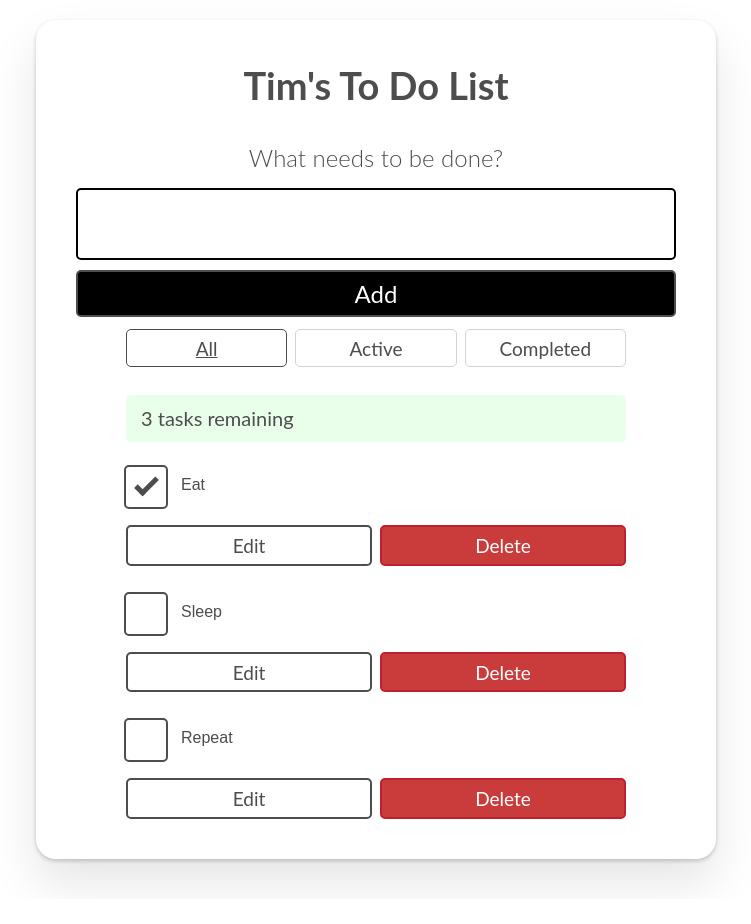
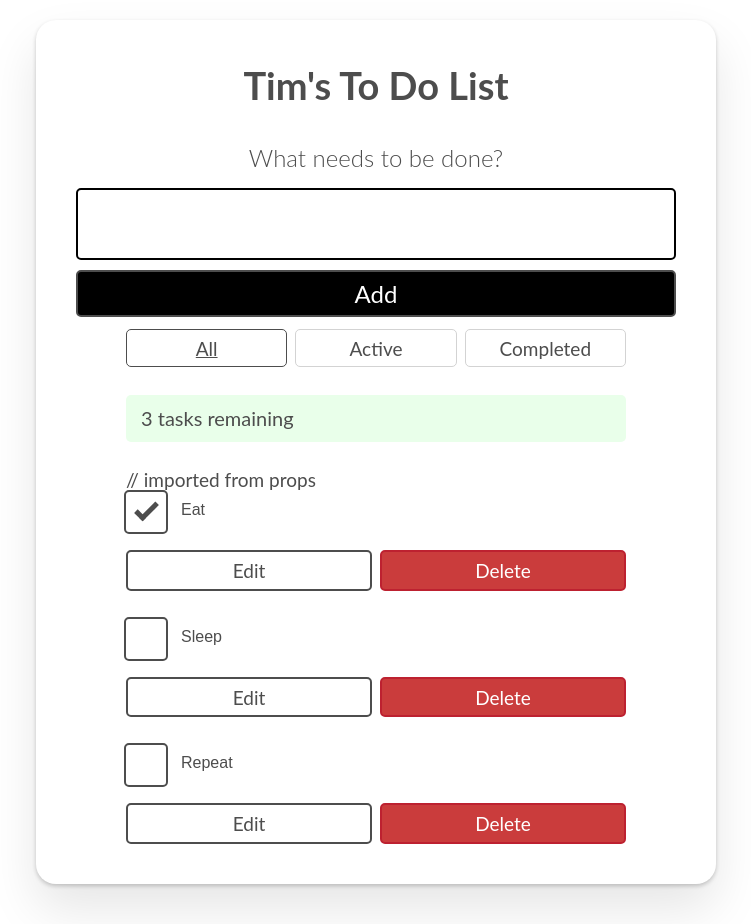
Before and after one commit to TimStannard/react-to-do-list, a React (Create React App) app: page / in a window 1280 px wide. Shown: the whole page, without its empty margins (264-1015 px from the left). Before the commit the page ends 899 px from the top, so only its background shows below. Built offline with nearby package versions, Linux system fonts and the light colour scheme.

Commit message:
commented for readability

```diff
--- a/src/App.js
+++ b/src/App.js
@@ -55,6 +55,7 @@ const taskList = props.tasks.map(task => <Todo
         className="todo-list stack-large stack-exception"
         aria-labelledby="list-heading"
       >
+      // imported from props
         {taskList}
       </ul>
     </div>
```
